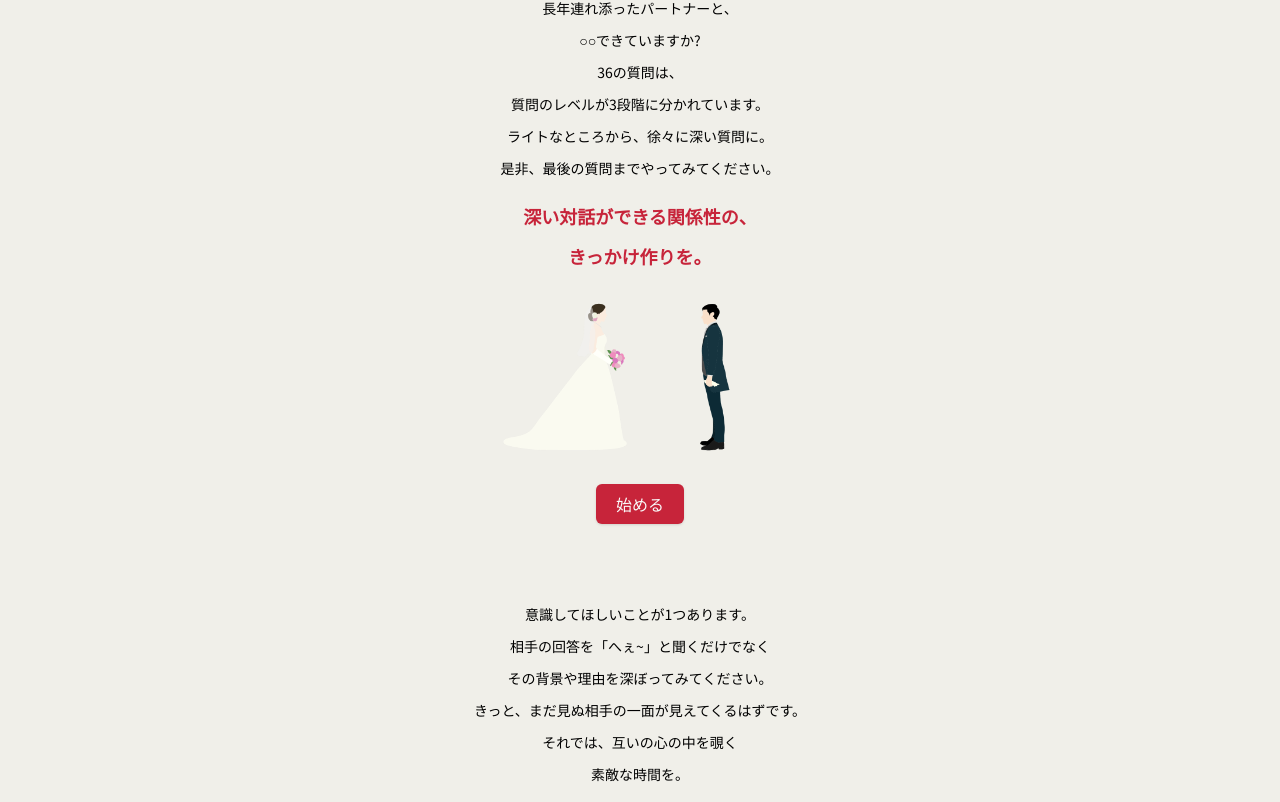
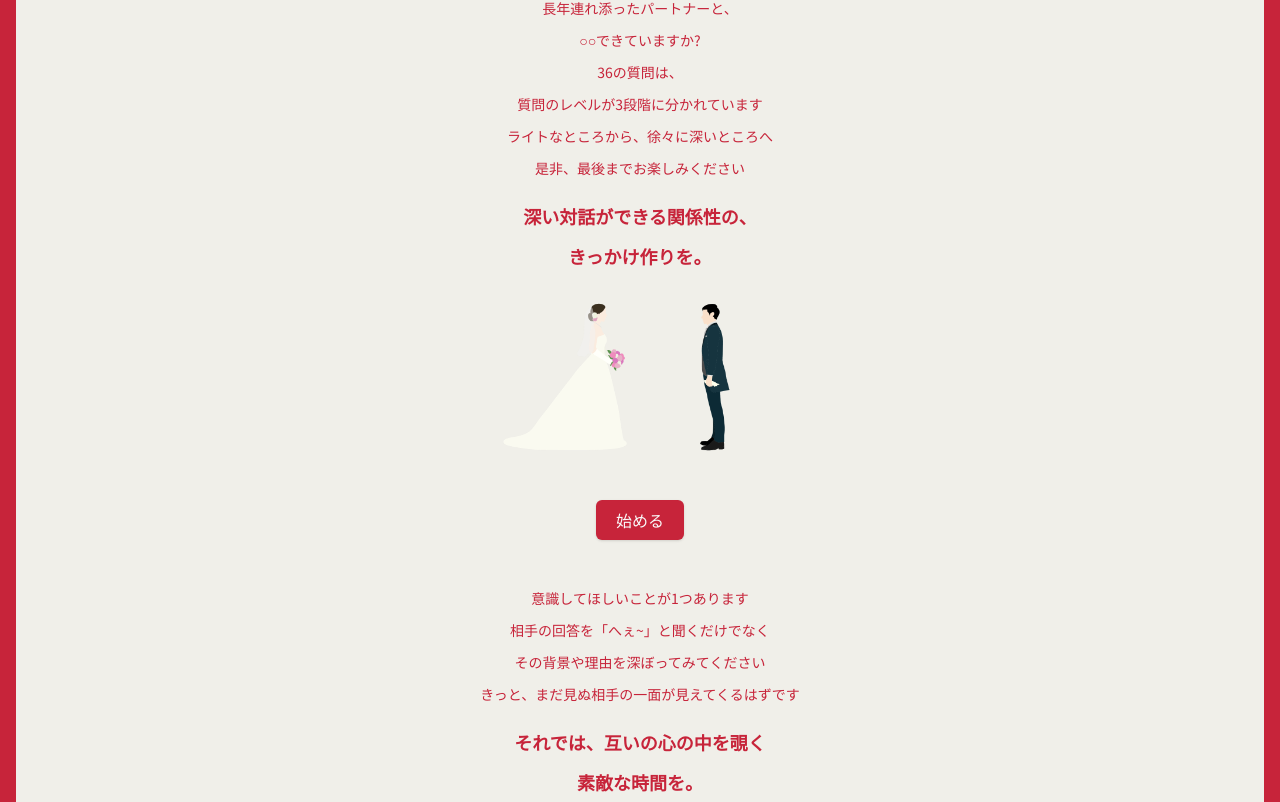
Before and after one commit to kimukimuyuya/36-questions, a Next.js app in the folder my-app/: page / in a window 1280 px wide. Shown: the part 578-1380 px from the top of the page. Built offline with nearby package versions, Linux system fonts and the light colour scheme.

Commit message:
feat: :art: LPの余白を調整

```diff
--- a/my-app/src/pages/index.tsx
+++ b/my-app/src/pages/index.tsx
@@ -7,17 +7,18 @@ import Header from '@/components/Header';
 
 const Home = () => {
   return (
-    <div className="flex flex-col items-center justify-center min-h-screen bg-bgColor">
+    <div className="flex flex-col items-center justify-center min-h-screen bg-baseColor px-4">
       <Head>
         <title>36の質問 - ランディングページ</title>
         <link rel="icon" href="/favicon.ico" />
       </Head>
 
-      <main className="flex flex-col items-center justify-center text-center pt-20">
+      <main className="flex flex-col items-center justify-center text-center pt-20 bg-bgColor w-full">
         <div className='mb-12 bg-[url("/couple.png")] bg-cover bg-center w-full h-96 flex flex-col items-center justify-center'>
           <p>関係性を深める、話題提供アプリ</p>
           <h1 className="text-4xl font-bold mt-2 text-baseColor">36の質問</h1>
         </div>
+        <div className='text-baseColor'>
           <div className=''>
             <p className="text-sm">
               あなたは気になるあの子と、
@@ -35,13 +36,13 @@ const Home = () => {
               36の質問は、
             </p>
             <p className="mt-3 text-sm">
-            質問のレベルが3段階に分かれています。
+              質問のレベルが3段階に分かれています
             </p>
             <p className="mt-3 text-sm">
-            ライトなところから、徐々に深い質問に。
+              ライトなところから、徐々に深いところへ
             </p>
             <p className="mt-3 text-sm">
-            是非、最後の質問までやってみてください。
+              是非、最後までお楽しみください
             </p>
             <p className="mt-6 text-lg text-baseColor font-extrabold">
               深い対話ができる関係性の、
@@ -64,26 +65,26 @@ const Home = () => {
                 height={150}
               />
           </div>
-        <Button className='p-5 text-md my-8 bg-baseColor hover:bg-baseColor' onClick={() => router.push('/questions/1')}>
+          <Button className='p-5 text-md mt-12 bg-baseColor hover:bg-baseColor' onClick={() => router.push('/questions/1')}>
               始める
           </Button>
           <div className='mt-12'>
             <p className='text-sm'>
-            意識してほしいことが1つあります。
+              意識してほしいことが1つあります
             </p>
             <p className='text-sm mt-3'>
               相手の回答を「へぇ~」と聞くだけでなく
             </p>
             <p className='text-sm mt-3'>
-            その背景や理由を深ぼってみてください。
+              その背景や理由を深ぼってみてください
             </p>
             <p className='text-sm mt-3'>
-            きっと、まだ見ぬ相手の一面が見えてくるはずです。
+              きっと、まだ見ぬ相手の一面が見えてくるはずです
             </p>
-          <p className='text-sm mt-3'>
+            <p className="mt-6 text-lg text-baseColor font-extrabold">
               それでは、互いの心の中を覗く
             </p>
-          <p className='text-sm mt-3'>
+            <p className="mt-3 text-lg text-baseColor font-extrabold">
               素敵な時間を。
             </p>
             <div className='mt-6 flex justify-center'>
@@ -98,6 +99,7 @@ const Home = () => {
           <Button className='p-5 text-md my-8 bg-baseColor hover:bg-baseColor' onClick={() => router.push('/questions/1')}>
             始める
           </Button>
+        </div>
       </main>
 
       {/* <footer className="flex items-center justify-center w-full h-24 border-t">
```
Lines whose indentation alone changed are shown as unchanged.
